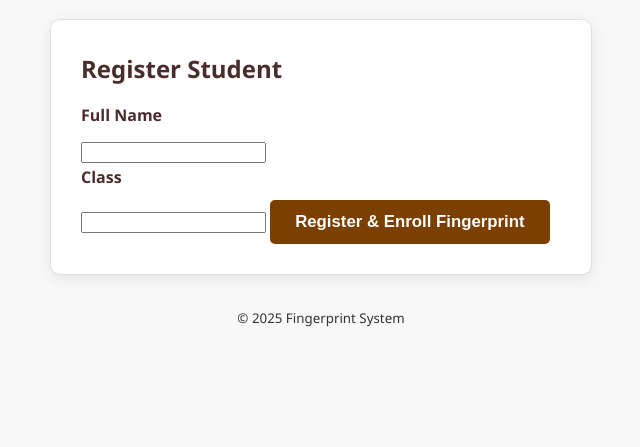
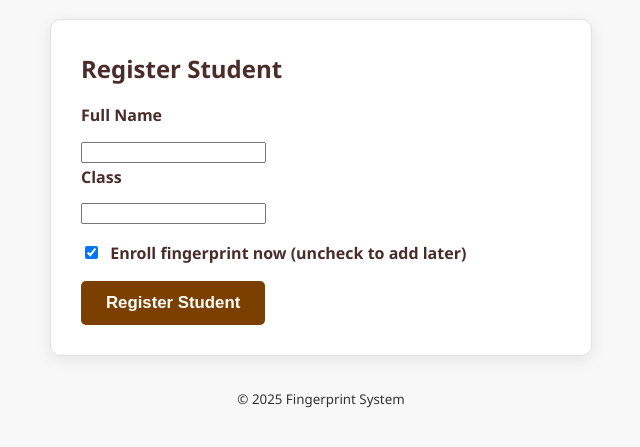
Before and after one commit to jamiemkariuki/Fingerprint-System-Beta, a Flask app: page /teacher/register_student in a window 1280 px wide. Shown: the part 147-594 px from the top of the page, without its empty margins (319-959 px from the left). Run offline with Flask 3, Linux system fonts and the light colour scheme.

Commit message:
Update register template with fingerprint enrollment checkbox

```diff
--- a/templates/register.html
+++ b/templates/register.html
@@ -3,12 +3,17 @@
 <div class="card" style="max-width: 480px; margin: auto;">
     <h2>Register Student</h2>
     <form method="post" action="{{ url_for('teacher.register_student') }}">
-        <input type="hidden" name="csrf_token" value="{{ csrf_token() }}"/>
+        <input type="hidden" name="csrf_token" value="{{ csrf_token() }}" />
         <label for="name">Full Name</label>
         <input id="name" name="name" required>
         <label for="class">Class</label>
         <input id="class" name="class" required>
-        <button type="submit">Register & Enroll Fingerprint</button>
+        <div style="margin: 15px 0;">
+            <input type="checkbox" id="enroll_fingerprint" name="enroll_fingerprint" value="yes" checked>
+            <label for="enroll_fingerprint" style="display: inline; margin-left: 5px;">Enroll fingerprint now (uncheck
+                to add later)</label>
+        </div>
+        <button type="submit">Register Student</button>
     </form>
 </div>
 {% endblock %}
```
